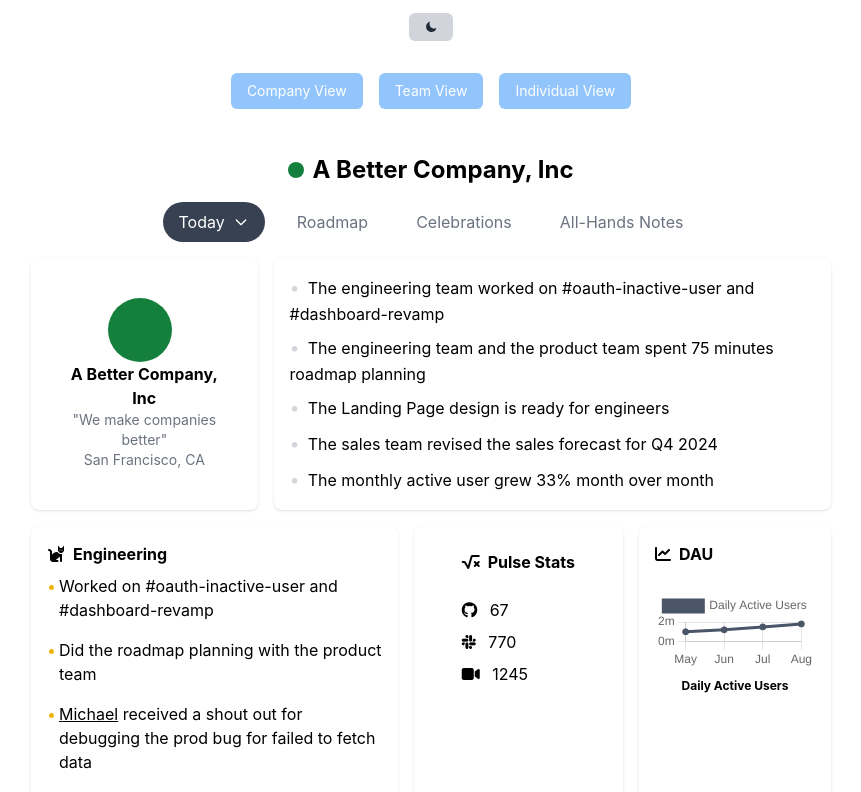
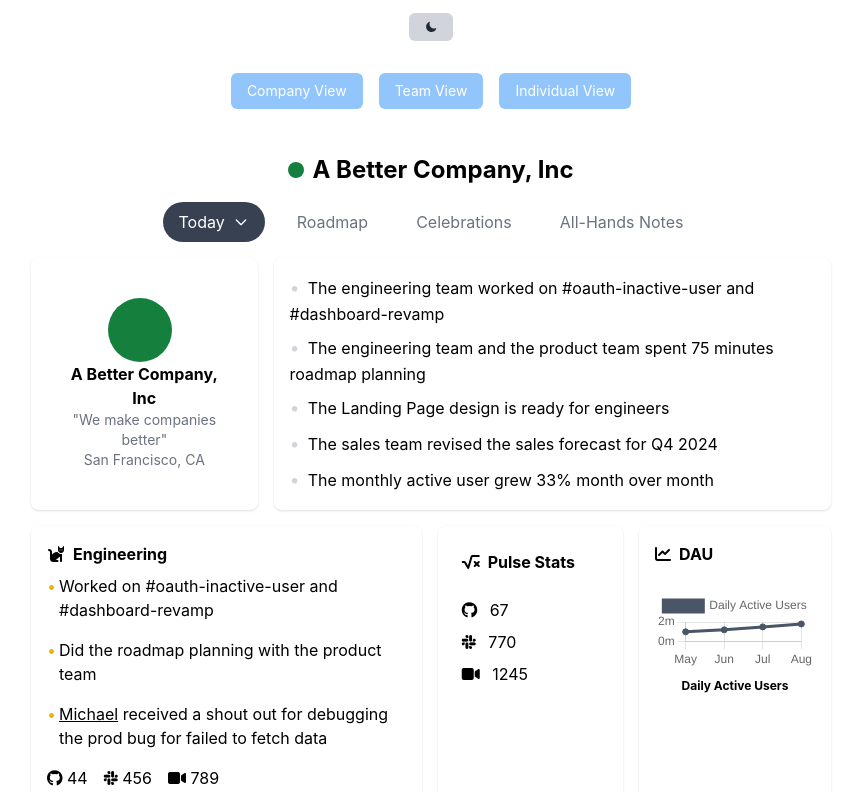
Before and after one commit to michaelsatumba/panorama, a React (Create React App) app: page /company in a window 1280 px wide. Shown: the top 792 px of the page, without its empty margins (209-1070 px from the left). Built offline with nearby package versions, Linux system fonts and the light colour scheme.

Commit message:
Update CompanyView.js

```diff
--- a/src/views/CompanyView.js
+++ b/src/views/CompanyView.js
@@ -127,7 +127,7 @@ const CompanyView = ({ darkMode }) => {
         </div>
         </div>
         {/* Small Square */}
-        <div className="flex-grow bg-white dark:bg-gray-700 shadow rounded-lg px-12 py-6">
+        <div className="flex-grow bg-white dark:bg-gray-700 shadow rounded-lg pl-6 pr-12 py-6">
           <div className="flex flex-col items-start space-y-6">
             <div className="flex items-center space-x-2">
               <i class="fas fa-square-root-alt"></i>
```
